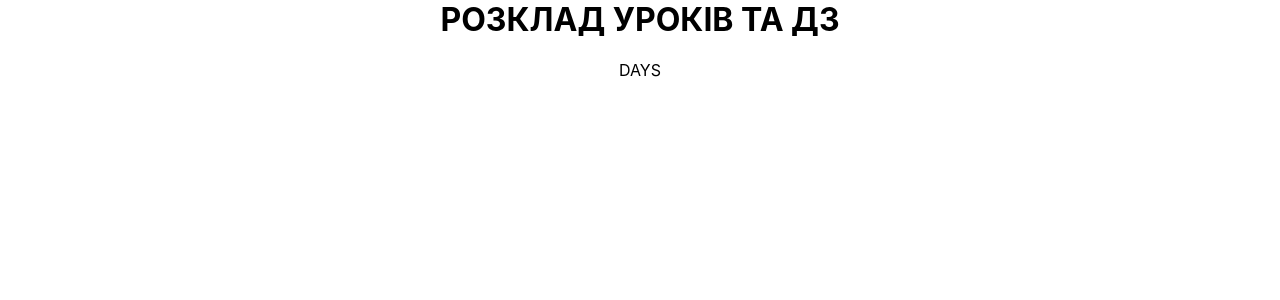
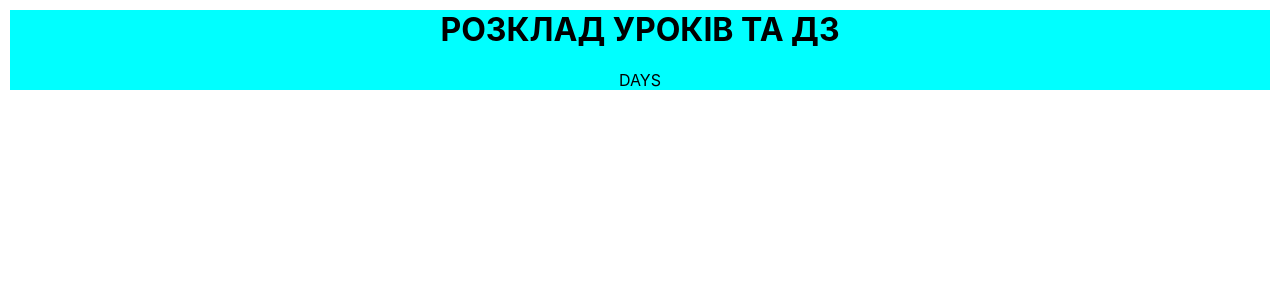
Before and after one commit to Luydmyla/school_diary, a React (Create React App) app: page / in a window 1280 px wide. Shown: the top 300 px of the page. Built offline with nearby package versions, Linux system fonts and the light colour scheme.

Commit message:
add css app

```diff
--- a/src/App.css
+++ b/src/App.css
@@ -1,5 +1,7 @@
 .App {
+  margin: 10px;
   text-align: center;
+  background-color: aqua;
 }
 
 .App-logo {
--- a/src/App.jsx
+++ b/src/App.jsx
@@ -1,5 +1,5 @@
 // import logo from './logo.svg';
-// import './App.css';
+import "./App.css";
 
 // function App() {
 //   return (
@@ -29,7 +29,7 @@ import { Week } from "./components/Week/Week.jsx";
 
 export const App = () => {
   return (
-    <div>
+    <div className="App">
       <Header text="Розклад уроків та ДЗ" />
       <Week />
     </div>
```
